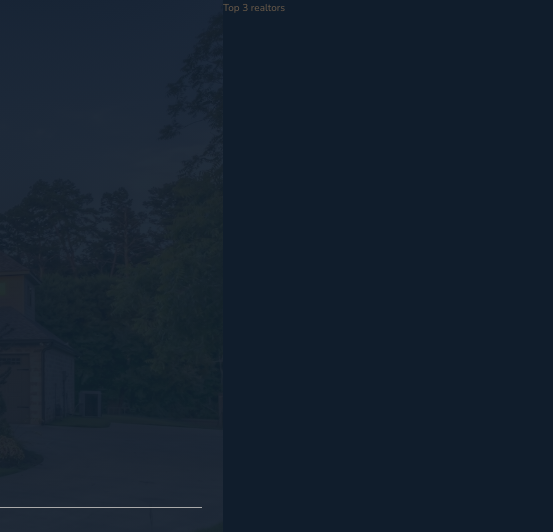
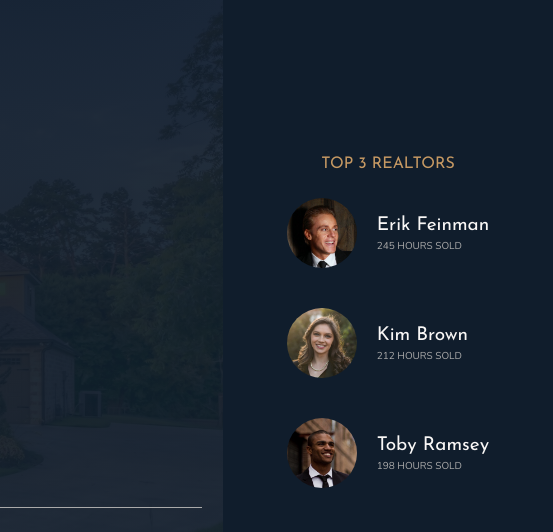
Before and after one commit to linhpt/nexter, a website: page index.html in a window 1280 px wide. Shown: the top 532 px of the page, 727-1280 px from the left. Drawn offline with nearby package versions, Linux system fonts and the light colour scheme.

Commit message:
completed realtors section

```diff
--- a/index.html
+++ b/index.html
@@ -31,7 +31,26 @@
         </header>
 
         <div class="realtors">
-            Top 3 realtors
+           <h3 class="heading-3">Top 3 realtors</h3>
+           <div class="realtors__list">
+               <img src="img/realtor-1.jpeg" alt="Realtors image 1" class="realtors__img">
+               <div class="realtors__detail">
+                   <h4 class="heading-4 heading-4--light">Erik Feinman</h4>
+                   <p class="realtors__sold">245 hours sold</p>
+               </div>
+
+               <img src="img/realtor-2.jpeg" alt="Realtors image 2" class="realtors__img">
+               <div class="realtors__detail">
+                   <h4 class="heading-4 heading-4--light">Kim Brown</h4>
+                   <p class="realtors__sold">212 hours sold</p>
+               </div>
+
+               <img src="img/realtor-3.jpeg" alt="Realtors image 3" class="realtors__img">
+               <div class="realtors__detail">
+                   <h4 class="heading-4 heading-4--light">Toby Ramsey</h4>
+                   <p class="realtors__sold">198 hours sold</p>
+               </div>
+           </div>
         </div>
 
         <section class="features">
--- a/sass/_realtors.scss
+++ b/sass/_realtors.scss
@@ -1,4 +1,30 @@
 .realtors {
     background-color: $color-secondary;
     grid-column: col-start 7 / full-end;
+    padding: 3rem;
+    display: grid;
+    align-content: center;
+    justify-content: center;
+    justify-items: center;
+    grid-row-gap: 2rem;
+
+    &__list {
+        display: grid;
+        grid-template-columns: min-content max-content;
+        grid-column-gap: 2rem;
+        grid-row-gap: 5vh;
+        align-items: center;
+    }
+
+    &__img {
+        width: 7rem;
+        border-radius: 50%;
+        display: block;
+    }
+
+    &__sold {
+        text-transform: uppercase;
+        color: $color-grey-light-2;
+        margin-top: -3px;
+    }
 }
```
Also changed, not shown: css/style.css.
